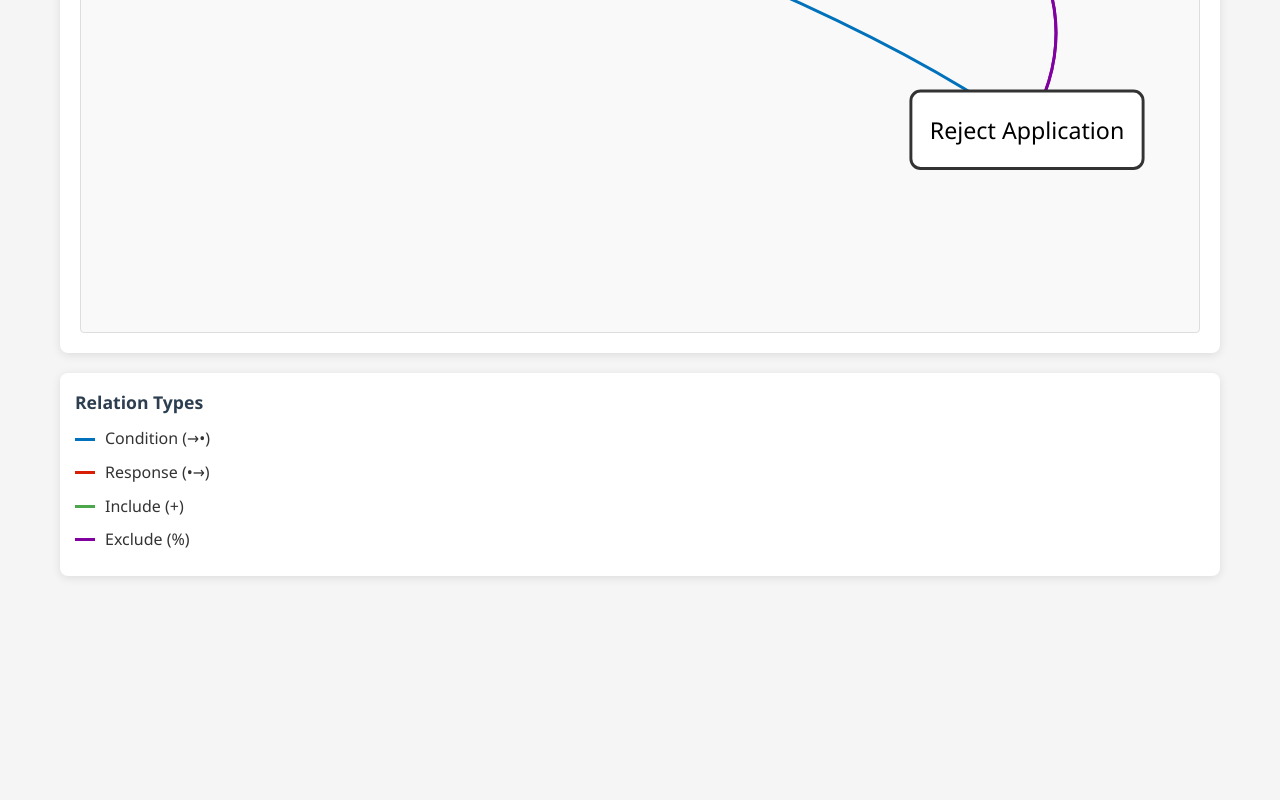
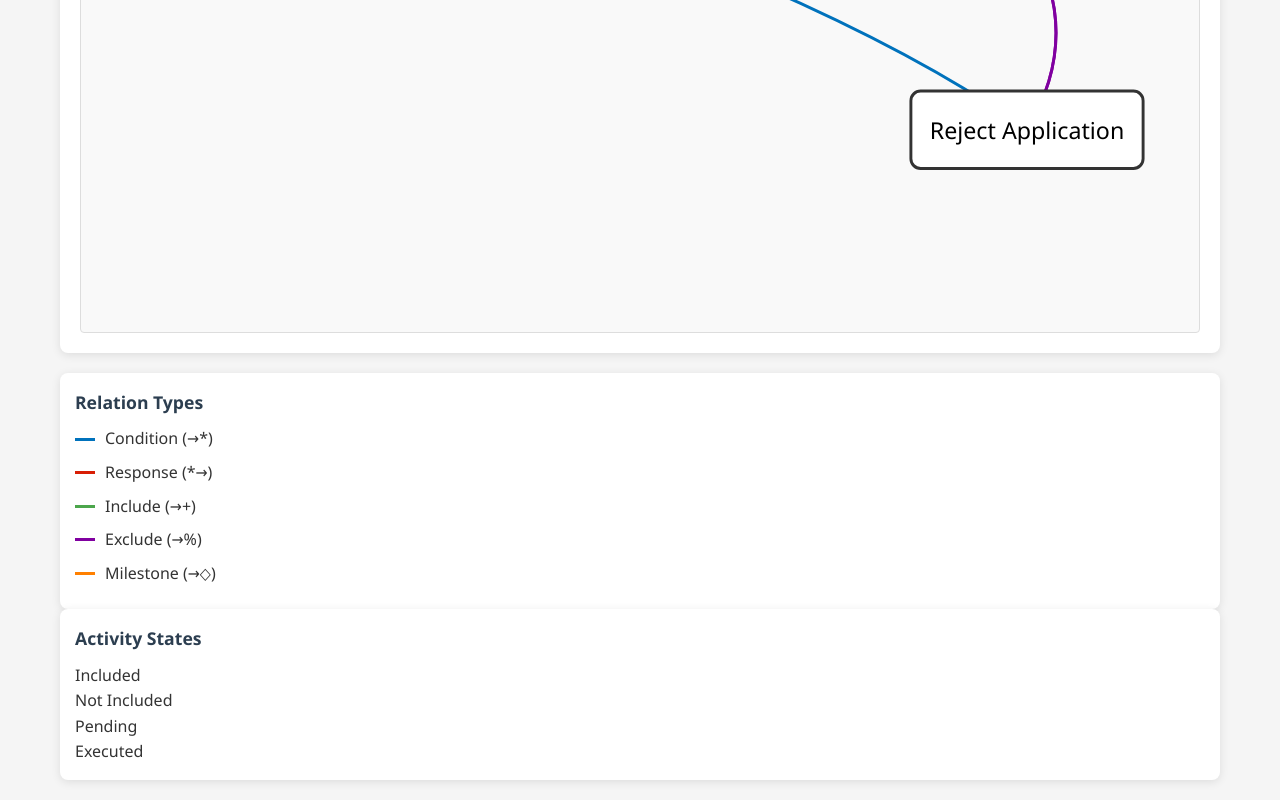
Before and after one commit to emilholmegaard/dcr-viz, a plain HTML site: page index.html in a window 1280 px wide. Shown: the part 862-1662 px from the top of the page. Before the commit the page ends 1458 px from the top, so only its background shows below. Drawn offline with nearby package versions, Linux system fonts and the light colour scheme.

Commit message:
Update index.html with correct DCR relation symbols and add milestone relation

```diff
--- a/index.html
+++ b/index.html
@@ -48,19 +48,45 @@
             <h3>Relation Types</h3>
             <div class="legend-item">
                 <div class="legend-color condition"></div>
-                <span>Condition (→•)</span>
+                <span>Condition (→*)</span>
             </div>
             <div class="legend-item">
                 <div class="legend-color response"></div>
-                <span>Response (•→)</span>
+                <span>Response (*→)</span>
             </div>
             <div class="legend-item">
                 <div class="legend-color include"></div>
-                <span>Include (+)</span>
+                <span>Include (→+)</span>
             </div>
             <div class="legend-item">
                 <div class="legend-color exclude"></div>
-                <span>Exclude (%)</span>
+                <span>Exclude (→%)</span>
+            </div>
+            <div class="legend-item">
+                <div class="legend-color milestone"></div>
+                <span>Milestone (→◇)</span>
+            </div>
+        </div>
+
+        <div class="legend">
+            <h3>Activity States</h3>
+            <div class="legend-states">
+                <div class="state-item">
+                    <div class="state-icon included"></div>
+                    <span>Included</span>
+                </div>
+                <div class="state-item">
+                    <div class="state-icon not-included"></div>
+                    <span>Not Included</span>
+                </div>
+                <div class="state-item">
+                    <div class="state-icon pending"></div>
+                    <span>Pending</span>
+                </div>
+                <div class="state-item">
+                    <div class="state-icon executed"></div>
+                    <span>Executed</span>
+                </div>
             </div>
         </div>
     </div>
```
